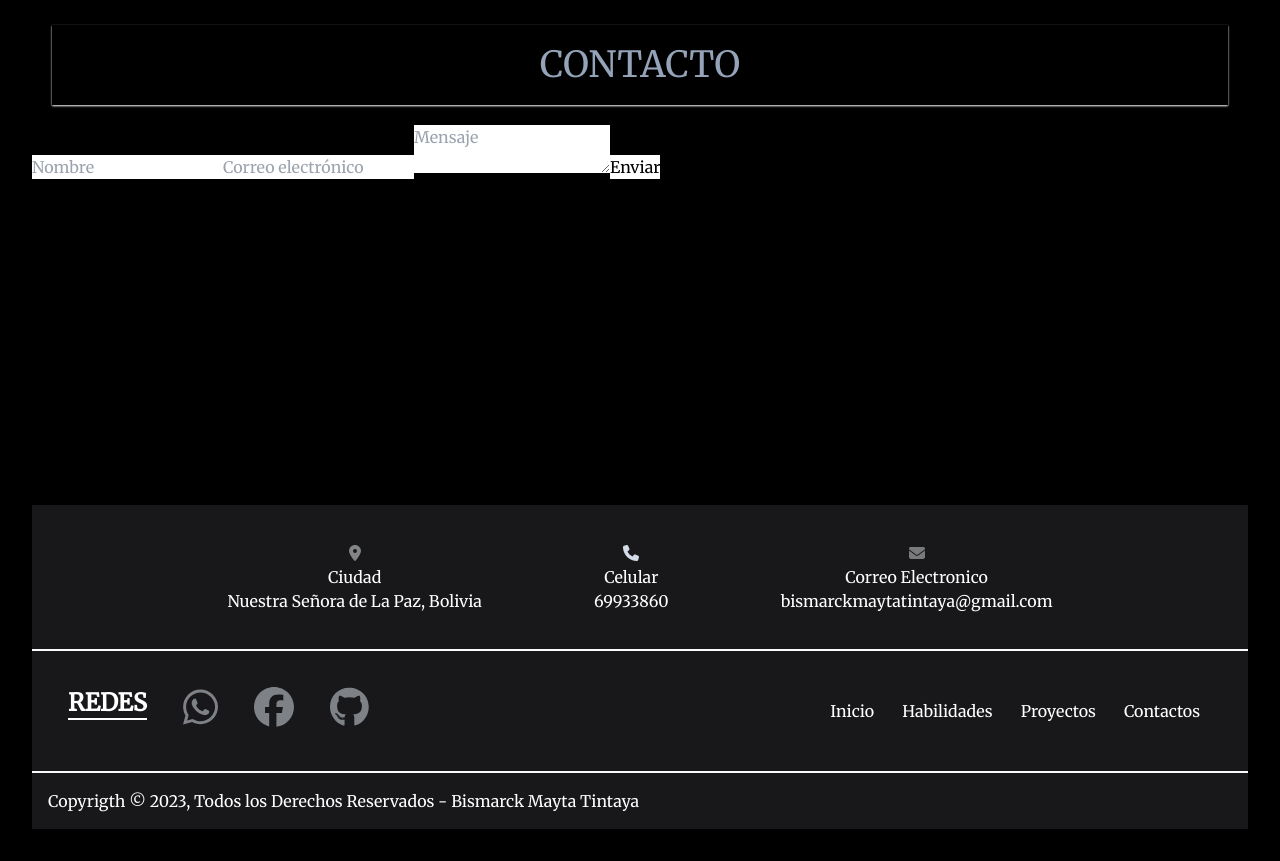
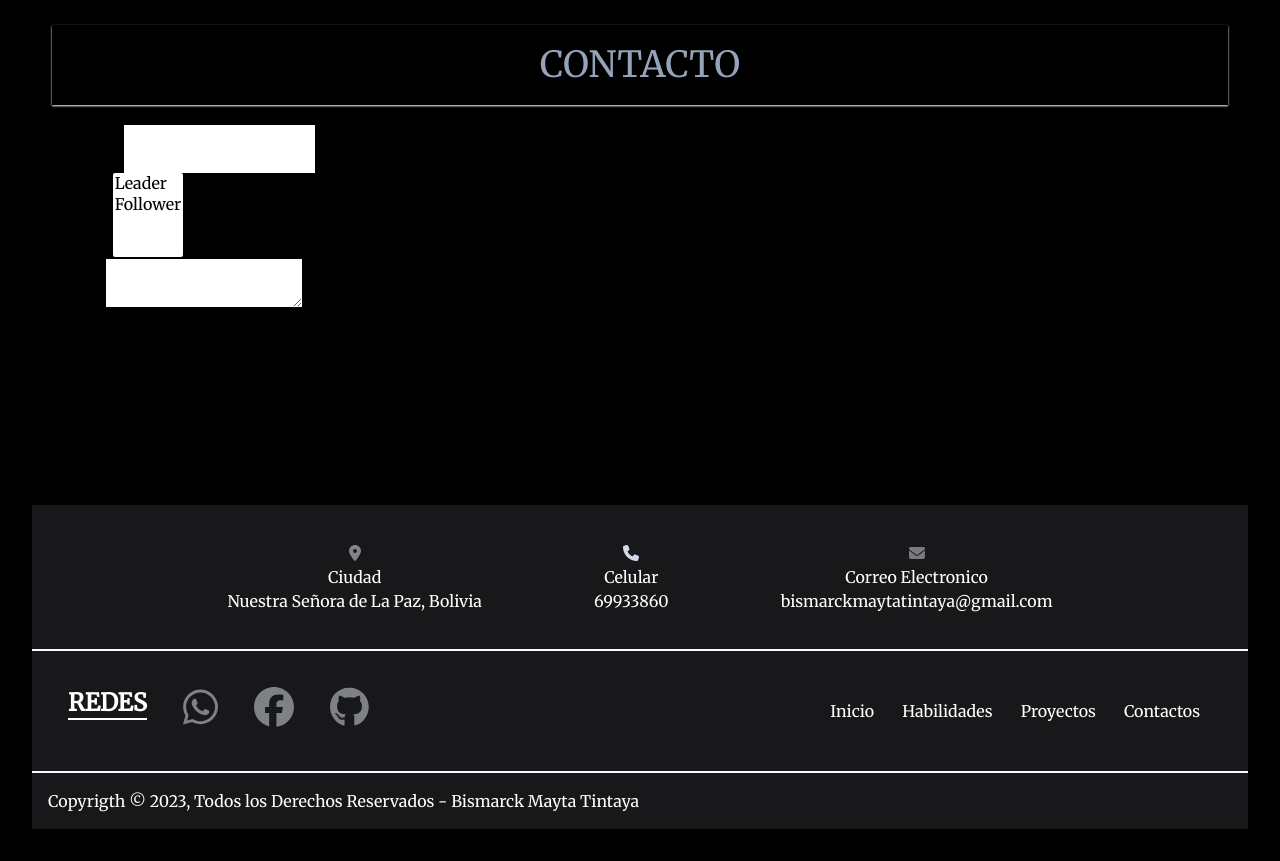
Before and after one commit to Bismarxd/PortafolioBismar, a React (Vite) app: page / in a window 1280 px wide. Shown: the part 2500-3361 px from the top of the page. Built offline with nearby package versions, Linux system fonts and the light colour scheme.

Commit message:
deployment

```diff
--- a/src/components/Contactos.jsx
+++ b/src/components/Contactos.jsx
@@ -5,12 +5,28 @@
     <div className=" h-[30rem]">
       <h1 className="text-center shadow-sm shadow-white text-slate-400 text-4xl m-5 p-5 uppercase">Contacto</h1>
 
-      <form name="contacto" method="POST" data-netlify="true" action="/gracias">
-  <input type="text" name="nombre" placeholder="Nombre" />
-  <input type="email" name="correo" placeholder="Correo electrónico" />
-  <textarea name="mensaje" placeholder="Mensaje"></textarea>
-  <button type="submit" className="bg-white">Enviar</button>
+      <form name="contact" method="POST" data-netlify="true">
+  <p>
+    <label>Your Name: <input type="text" name="name" /></label>
+  </p>
+  <p>
+    <label>Your Email: <input type="email" name="email" /></label>
+  </p>
+  <p>
+    <label>Your Role: <select name="role[]" multiple>
+      <option value="leader">Leader</option>
+      <option value="follower">Follower</option>
+    </select></label>
+  </p>
+  <p>
+    <label>Message: <textarea name="message"></textarea></label>
+  </p>
+  <p>
+    <button type="submit">Send</button>
+  </p>
 </form>
+
+
     </div>
   )
 }
```
